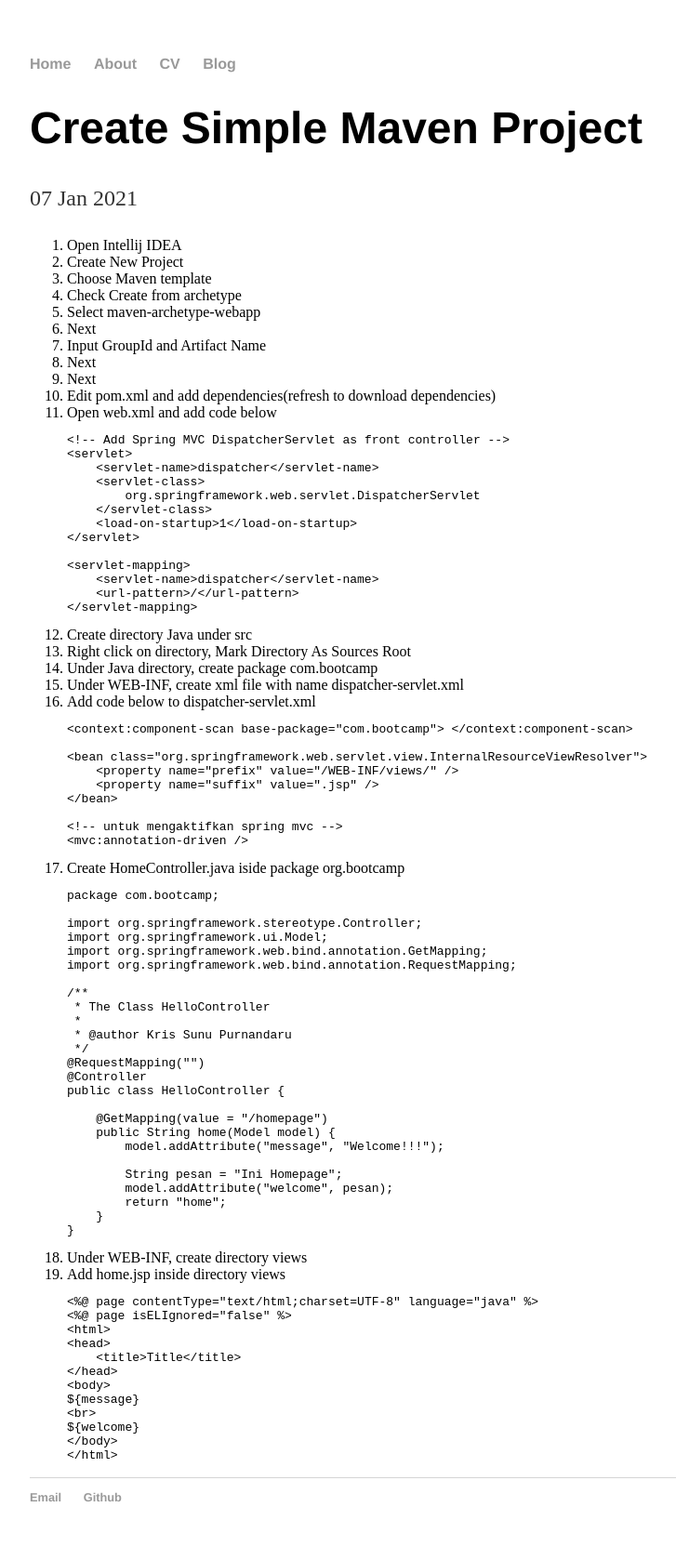
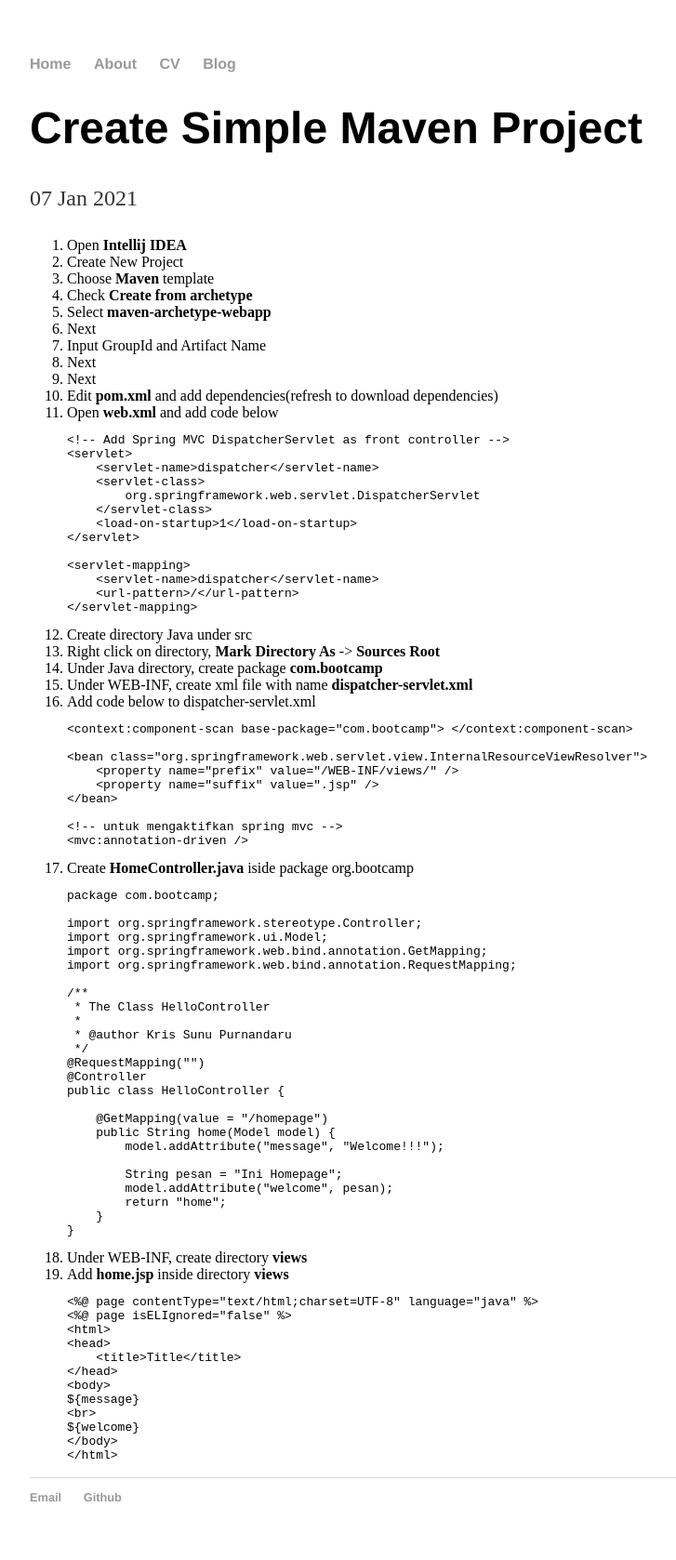
Before and after one commit to purnandaru16/blog, a Jekyll site: the page built from _posts/2021-01-07-create-simple-maven-project.md, in a window 1280 px wide. Shown: the whole page at 93% size, without its empty margins (160-887 px from the left). Built offline with Jekyll 4.4.1, drawn with Linux system fonts in a browser that asks for light colours.

Commit message:
Update 2021-01-07-create-simple-maven-project.md

````diff
--- a/_posts/2021-01-07-create-simple-maven-project.md
+++ b/_posts/2021-01-07-create-simple-maven-project.md
@@ -4,17 +4,17 @@ title: "Create Simple Maven Project"
 date: 2021-01-07
 ---
 
-1. Open Intellij IDEA
+1. Open **Intellij IDEA**
 2. Create New Project
-3. Choose Maven template
-4. Check Create from archetype
-5. Select maven-archetype-webapp
+3. Choose **Maven** template
+4. Check **Create from archetype**
+5. Select **maven-archetype-webapp**
 6. Next
 7. Input GroupId and Artifact Name
 8. Next
 9. Next
-10. Edit pom.xml and add dependencies(refresh to download dependencies)
-11. Open web.xml and add code below
+10. Edit **pom.xml** and add dependencies(refresh to download dependencies)
+11. Open **web.xml** and add code below
     ```sh
     <!-- Add Spring MVC DispatcherServlet as front controller -->
     <servlet>
@@ -31,9 +31,9 @@ date: 2021-01-07
     </servlet-mapping>
     ```
 13. Create directory Java under src
-14. Right click on directory, Mark Directory As Sources Root
-15. Under Java directory, create package com.bootcamp
-16. Under WEB-INF, create xml file with name dispatcher-servlet.xml
+14. Right click on directory, **Mark Directory As** -> **Sources Root**
+15. Under Java directory, create package **com.bootcamp**
+16. Under WEB-INF, create xml file with name **dispatcher-servlet.xml**
 17. Add code below to dispatcher-servlet.xml
     ```sh
     <context:component-scan base-package="com.bootcamp"> </context:component-scan>
@@ -46,8 +46,8 @@ date: 2021-01-07
     <!-- untuk mengaktifkan spring mvc -->
     <mvc:annotation-driven />
     ```
-18. Create HomeController.java iside package org.bootcamp
-    ```sh
+18. Create **HomeController.java** iside package org.bootcamp
+    ```java
     package com.bootcamp;
 
     import org.springframework.stereotype.Controller;
@@ -74,8 +74,8 @@ date: 2021-01-07
         }
     }
     ```
-19. Under WEB-INF, create directory views
-20. Add home.jsp inside directory views
+19. Under WEB-INF, create directory **views**
+20. Add **home.jsp** inside directory **views**
     ```sh
     <%@ page contentType="text/html;charset=UTF-8" language="java" %>
     <%@ page isELIgnored="false" %>
````
